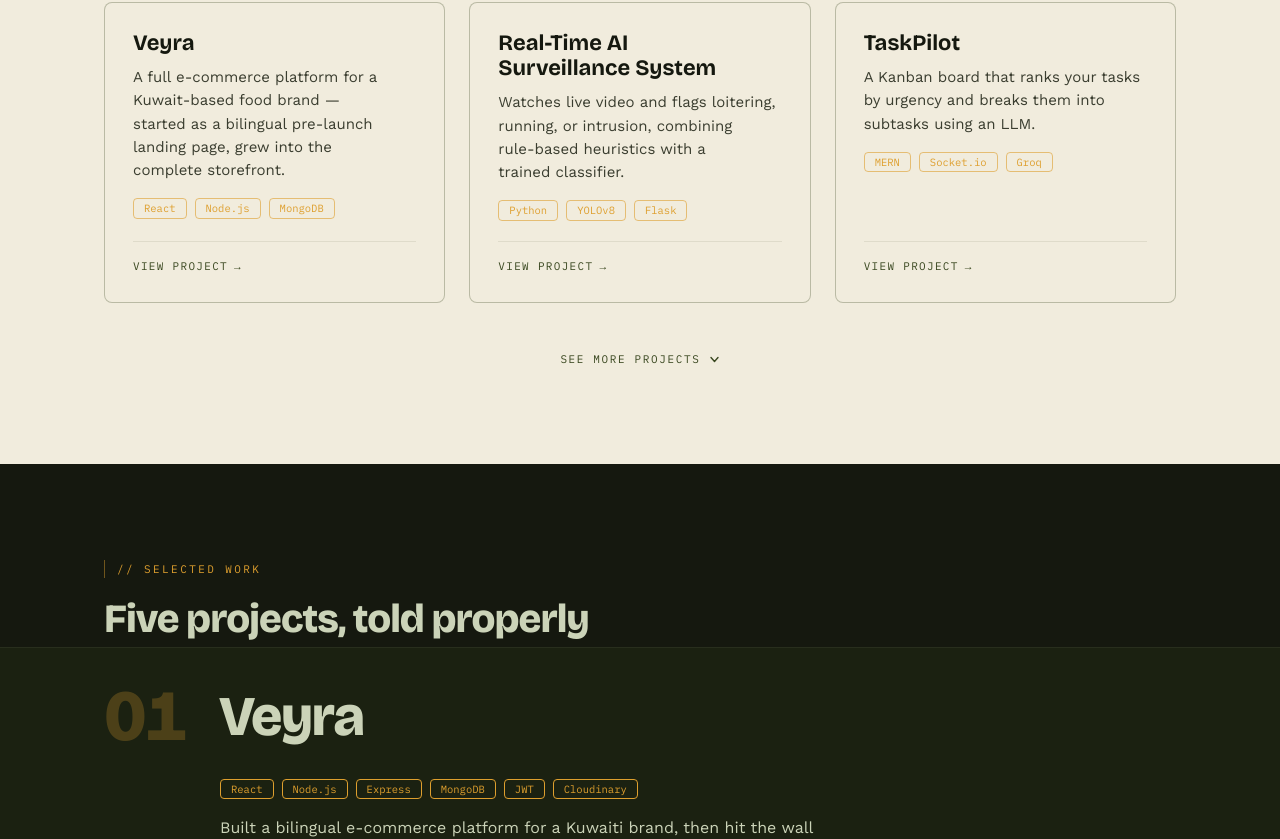
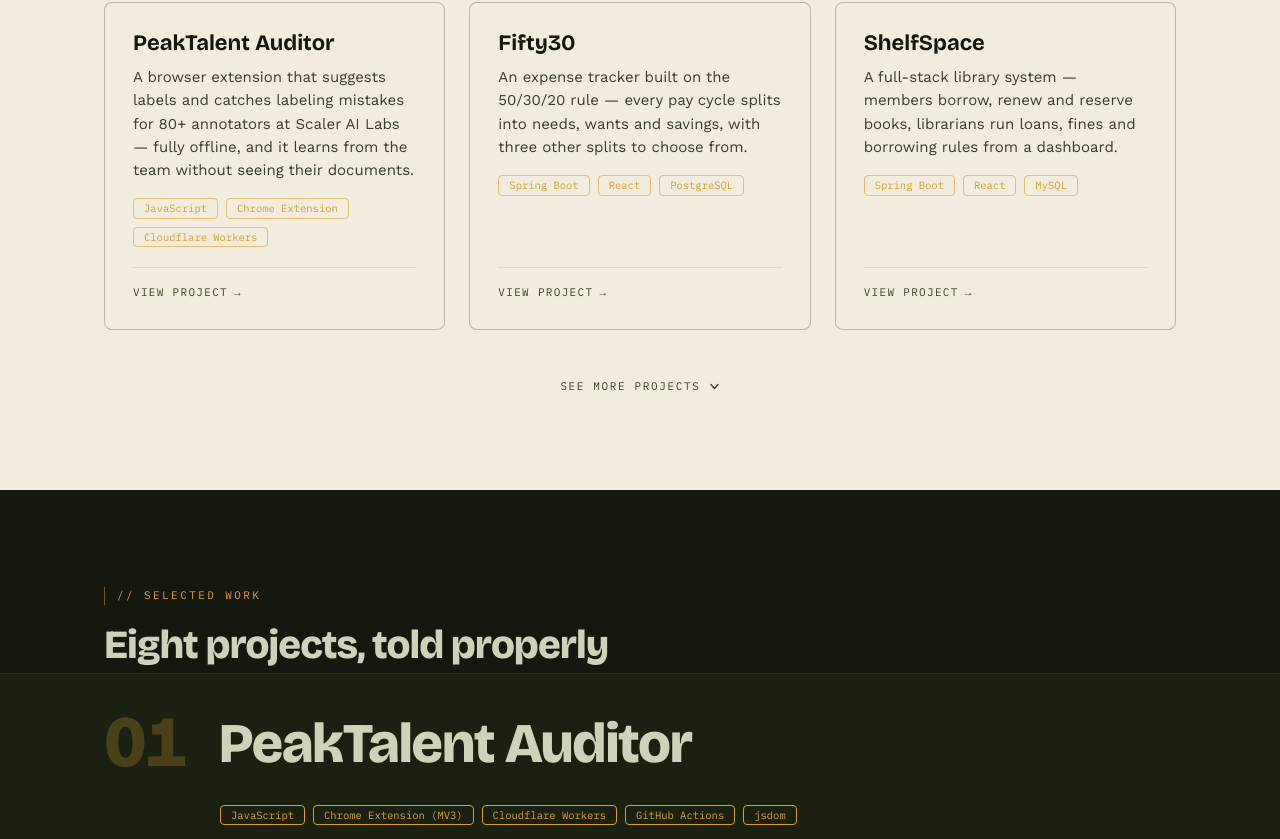
Before and after one commit to Hemant-Mhalsekar/Hemant-Portfolio, a React (Vite) app: page / in a window 1280 px wide. Shown: the part 1835-2674 px from the top of the page. Built offline with nearby package versions, Linux system fonts and the light colour scheme; no server answers.

Commit message:
Add PeakTalent Auditor, Fifty30 and ShelfSpace projects

```diff
--- a/src/sections/SelectedWork.jsx
+++ b/src/sections/SelectedWork.jsx
@@ -7,6 +7,45 @@ import { useScrollReveal, PREFERS_REDUCED } from '../hooks/useScrollReveal';
 const PROJECTS = [
   {
     id:   '01',
+    name: 'PeakTalent Auditor',
+    tags: ['JavaScript', 'Chrome Extension (MV3)', 'Cloudflare Workers', 'GitHub Actions', 'jsdom'],
+    link: 'https://github.com/Hemant-Mhalsekar/peaktalent-auditor-v10.5.5',
+    hook: 'Built a browser extension that reviews annotations alongside 80+ people, and learns from their corrections without ever seeing their documents.',
+    problem:
+      "At Scaler AI Labs, 80+ annotators and reviewers label personal and business data (names, companies, addresses, credentials, phone numbers) in documents on the PeakTalent dashboard. Every label is checked by hand against a long SOP, the documents range from resumes and bank statements to code and env files, and people read the rules differently. Missed labels and wrong labels slipped through, and reviewers spent their time on checks a machine could do.",
+    built:
+      "A browser extension (Chrome, Edge and Brave, plus a userscript and a Safari version) that compares the original and redacted documents side by side. It underlines text that should carry a label using the platform's own label colours, and outlines labels that break the SOP with a tag like \"Date -> Overscrubbed\" and the reason on hover. The engine runs fully offline: no document text ever leaves the browser, and a test checks that the engine contains no network calls. Long documents switch to a mode that only audits what's on screen. On top of that, a team sync: each reviewer's corrections are hashed in the browser and sent to a Cloudflare Worker, and a GitHub Action turns them into a shared rule bundle twice a day. A term is only learned once 3+ reviewers agree on 3+ files, and never if it breaks the rules. It also has an accuracy report per label and per reviewer, backed by 260+ rule checks and real-DOM tests.",
+    learned:
+      "Real documents are messier than any test set. Once the team used it on live work, the reports came in: a constant named API_KEY flagged as a credential, @echo off taken for a username, a link swallowing the lines below it. I made every report a failing test with synthetic data before touching the engine, so a fix could never quietly break an older one. Building the learning part taught me to decide whose word counts: the SOP rules beat the crowd, and the crowd beats any single person, because reviewers make mistakes too. And privacy had to be designed in from the start, not bolted on: only hashes and counts ever leave a reviewer's machine.",
+  },
+  {
+    id:   '02',
+    name: 'Fifty30',
+    tags: ['Java', 'Spring Boot', 'React', 'TypeScript', 'PostgreSQL', 'Playwright'],
+    link: 'https://fifty30-finance-tracker.vercel.app',
+    hook: 'A budget app that follows your pay day instead of the calendar, and never stores money as a float.',
+    problem:
+      "Most expense trackers work in calendar months and just log what you spent. But a salaried person gets paid on a fixed day, and the 50/30/20 rule only helps if every expense is measured against the plan while you're still spending. I wanted a tracker built around the pay cycle, for how people in India actually get paid.",
+    built:
+      "A Java 25 and Spring Boot 4 API with a React and TypeScript frontend that installs on a phone as an app, and PostgreSQL on Supabase. You enter your take-home salary and pay day, and each pay cycle is split into needs, wants and savings: 50/30/20 by default, or one of three presets (60/20/20 for high rent, 50/20/30 for saving, 40/30/30 for low costs). It handles bonuses, an opening balance, recurring expenses like rent and SIPs, weekly, monthly and yearly reports, and expenses added offline that sync later without ever being counted twice. Sign-in uses short-lived tokens with rotating refresh tokens, and the Swagger docs list the real error for every endpoint; a test fails if one is missing. 100+ backend tests against real PostgreSQL and 170+ frontend and browser tests run in CI.",
+    learned:
+      "The pay cycle had to be stored, not calculated. If a cycle is just a formula, changing your salary or pay day silently rewrites every past month. Storing each cycle with its own salary and split keeps history true. Free hosting shaped the design too: the server sleeps, so I couldn't rely on a nightly job to create new cycles. They're created on demand instead, under a database lock so two requests at once can't create overlapping cycles. And money is whole paise in integer columns end to end, because floating point and rupees don't mix.",
+  },
+  {
+    id:   '03',
+    name: 'ShelfSpace',
+    tags: ['Java', 'Spring Boot', 'MySQL', 'React', 'TypeScript', 'Docker'],
+    link: 'https://shelf-space-pi.vercel.app',
+    hook: 'Took my console library system and rebuilt it as the real thing: two roles, a waiting list, and no double booking.',
+    problem:
+      "My first library system ran in a console. It worked, but a real library has two kinds of users, books more than one person wants at the same time, and rules that change. I wanted to build the version that handles all of that, end to end.",
+    built:
+      "A Spring Boot REST API and a React and TypeScript web app. Members search the catalog, borrow, renew and reserve books, and get notifications and recommendations. Librarians approve loans, check books in, manage members and fines, and edit the borrowing rules from a dashboard with live numbers. A first-come waiting list holds freed copies for 48 hours, nightly jobs mark overdue loans and send reminders, and every librarian action lands in an audit log that can be filtered and exported. Sessions use rotating refresh tokens, and sign-in is rate limited. 150+ backend tests run against real MySQL, plus frontend component tests and a Playwright end-to-end test in CI. It's deployed on Vercel, Render and Aiven.",
+    learned:
+      "Concurrency is where a toy project and a real one split. Two members can try to borrow the last copy at the same moment, so each physical copy uses optimistic locking, and a test fires 10 simultaneous requests at it to prove exactly one wins. Putting the rules in the database instead of the code meant librarians can change loan limits or fines without a redeploy. Running it on free hosting taught me infrastructure limits are part of the design: two apps share one free hours budget on Render, so the keep-alive pings had to move to a daytime window or every service would get suspended.",
+  },
+  {
+    id:   '04',
     name: 'Veyra',
     tags: ['React', 'Node.js', 'Express', 'MongoDB', 'JWT', 'Cloudinary'],
     link: 'https://veyra-launch.netlify.app/',
@@ -19,7 +58,7 @@ const PROJECTS = [
       "Real users don't behave like local testing. In production I hit 429 errors from rate limiting that never showed up locally, caused by express-rate-limit configuration that was fine in dev but too aggressive under real traffic. Fixing it meant actually understanding how React 18's Strict Mode double-invocation behaves differently in development versus production, instead of just patching around the symptom. That's the gap between a project that works on your machine and one that has to hold up for a real client.",
   },
   {
-    id:   '02',
+    id:   '05',
     name: 'Real-Time AI Surveillance System',
     tags: ['Python', 'YOLOv8', 'ByteTrack', 'OpenCV', 'PyTorch', 'Scikit-learn', 'Flask'],
     link: 'https://real-time-ai-surveillance-system.onrender.com/',
@@ -32,7 +71,7 @@ const PROJECTS = [
       "Starting rule-based first, then upgrading to a trained model, taught me when machine learning is actually worth the complexity. The rules got me a working system fast, but couldn't hold up to real variation in how people move. The classifier only made sense once I had real data to train it on; reaching for ML before you have that is usually premature. I also learned the practical side of running inference continuously: memory leaks are real in long-running video processing, which is why the system actively monitors and garbage-collects instead of just running until it falls over.",
   },
   {
-    id:   '03',
+    id:   '06',
     name: 'TaskPilot',
     tags: ['React', 'Node.js', 'Express', 'MongoDB', 'Socket.io', 'Groq'],
     link: 'https://taskpilot-task-manager.netlify.app/login',
@@ -45,7 +84,7 @@ const PROJECTS = [
       "Real-time sync doesn't survive every hosting environment. Locally, Socket.io keeps every open tab in sync instantly. On Vercel, it doesn't work the same way in production, because serverless functions don't hold a persistent connection the way WebSockets need. That's not a bug I fixed, it's a real constraint of serverless architecture, and it taught me to actually check what a hosting platform supports before assuming a feature will carry over from local to production.",
   },
   {
-    id:   '04',
+    id:   '07',
     name: 'CO-PO Mapper',
     tags: ['React', 'Zustand', 'SheetJS', 'react-to-print'],
     link: 'https://co-po-pos-mapping.netlify.app/',
@@ -58,7 +97,7 @@ const PROJECTS = [
       "Building something with zero backend forces different discipline than a normal web app. There's no server to fall back on if the client-side logic has a bug, so the calculation engine and the Excel parsing had to be right the first time. It also changed how I thought about state: everything lives in one global store instead of being scattered across components, which made the whole data pipeline easier to reason about, but meant getting the store structure right upfront actually mattered.",
   },
   {
-    id:   '05',
+    id:   '08',
     name: 'Shortify',
     tags: ['Java', 'Spring Boot', 'MySQL', 'Spring Security', 'JWT'],
     link: 'https://shortify-url-shortener-alpha.vercel.app/',
@@ -309,7 +348,7 @@ const SelectedWork = () => {
             ...fadeUp(110, 550, 20),
           }}
         >
-          Five projects, told properly
+          Eight projects, told properly
         </h2>
       </div>
 
--- a/src/sections/WhatIBuild.jsx
+++ b/src/sections/WhatIBuild.jsx
@@ -3,6 +3,27 @@ import { useScrollReveal, PREFERS_REDUCED } from '../hooks/useScrollReveal';
 
 // ── Data ───────────────────────────────────────────────────────────────────────
 const PROJECTS = [
+  {
+    name: 'PeakTalent Auditor',
+    oneLiner:
+      'A browser extension that suggests labels and catches labeling mistakes for 80+ annotators at Scaler AI Labs — fully offline, and it learns from the team without seeing their documents.',
+    tags: ['JavaScript', 'Chrome Extension', 'Cloudflare Workers'],
+    link: 'https://github.com/Hemant-Mhalsekar/peaktalent-auditor-v10.5.5',
+  },
+  {
+    name: 'Fifty30',
+    oneLiner:
+      'An expense tracker built on the 50/30/20 rule — every pay cycle splits into needs, wants and savings, with three other splits to choose from.',
+    tags: ['Spring Boot', 'React', 'PostgreSQL'],
+    link: 'https://fifty30-finance-tracker.vercel.app',
+  },
+  {
+    name: 'ShelfSpace',
+    oneLiner:
+      'A full-stack library system — members borrow, renew and reserve books, librarians run loans, fines and borrowing rules from a dashboard.',
+    tags: ['Spring Boot', 'React', 'MySQL'],
+    link: 'https://shelf-space-pi.vercel.app',
+  },
   {
     name: 'Veyra',
     oneLiner:
@@ -134,10 +155,14 @@ const ChevronDown = () => (
   </svg>
 );
 
+// Cards after the first three stay hidden until "See more projects"
+const INITIAL_COUNT = 3;
+const EXTRA_INDICES = PROJECTS.map((_, i) => i).filter((i) => i >= INITIAL_COUNT);
+
 const WhatIBuild = () => {
   const { sectionRef, fadeUp } = useScrollReveal(0.08);
 
-  // Extra card reveal: tracks which of indices 3-5 are faded in
+  // Extra card reveal: tracks which cards after the first three are faded in
   const [showAll,       setShowAll]       = useState(false);
   const [revealedExtras, setRevealedExtras] = useState(new Set());
 
@@ -146,13 +171,13 @@ const WhatIBuild = () => {
     setShowAll(true); // renders extra cards at opacity 0 in first commit
 
     if (PREFERS_REDUCED) {
-      setRevealedExtras(new Set([3, 4, 5]));
+      setRevealedExtras(new Set(EXTRA_INDICES));
       return;
     }
 
     // Stagger: extra cards fade in at 0ms, 100ms, 200ms after render
     const timeouts = [];
-    [3, 4, 5].forEach((idx, order) => {
+    EXTRA_INDICES.forEach((idx, order) => {
       const t = setTimeout(() => {
         setRevealedExtras((prev) => new Set([...prev, idx]));
       }, order * 100);
@@ -207,7 +232,7 @@ const WhatIBuild = () => {
             via staggered timeouts after the "see more" click. */}
         <div className="grid grid-cols-1 sm:grid-cols-2 lg:grid-cols-3 gap-6">
           {PROJECTS.map((project, i) => {
-            const isExtra = i >= 3;
+            const isExtra = i >= INITIAL_COUNT;
             if (isExtra && !showAll) return null; // not yet in DOM
 
             const isRevealed = !isExtra || revealedExtras.has(i);
```
Also changed, not shown: 1 other file (tests, documents, lock files or other folders).
